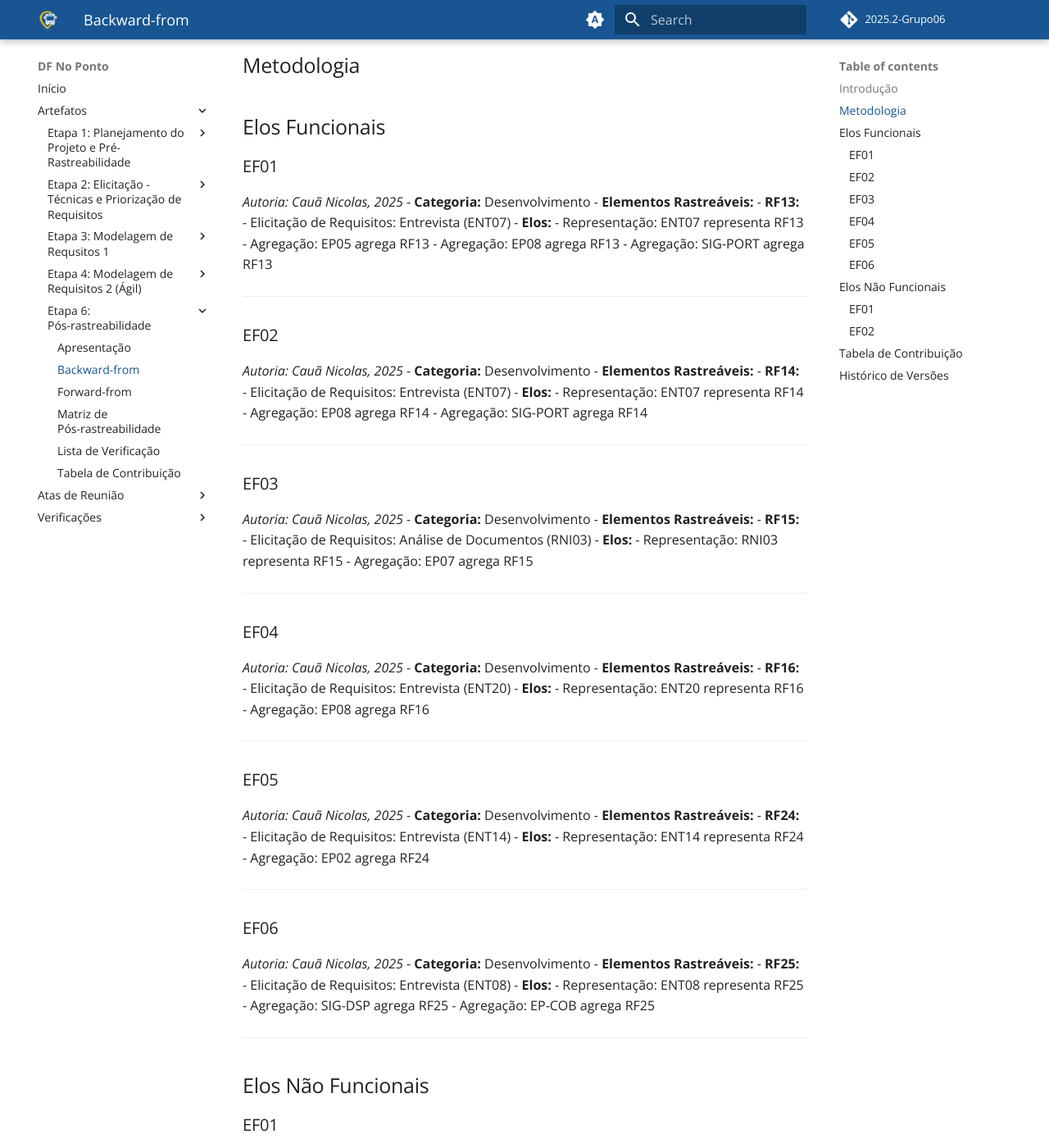
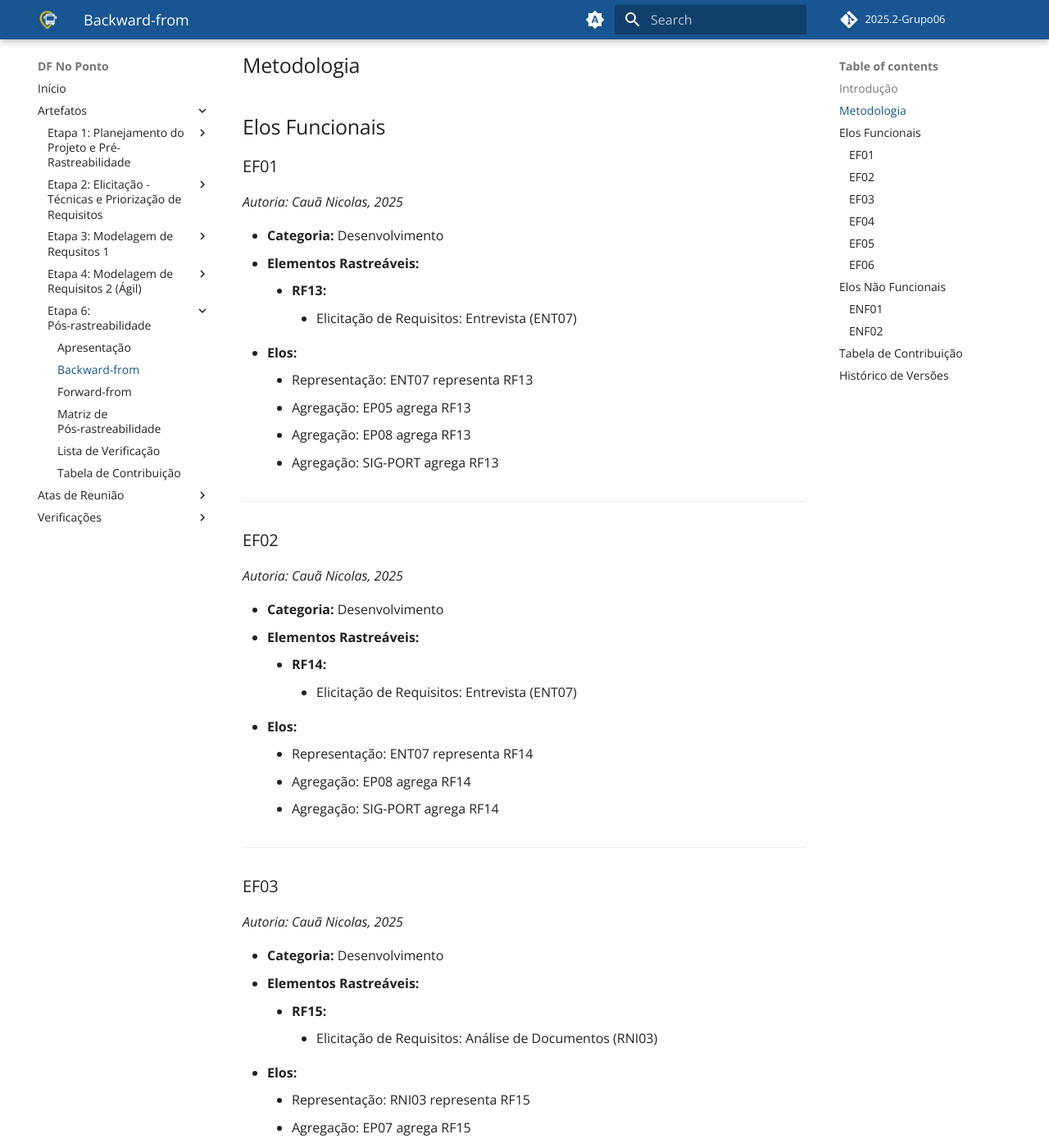
Before and after one commit to Requisitos-de-Software/2025.2-Grupo06, an MkDocs documentation site: the page built from docs/pos-rastreabilidade/backward.md, in a window 1280 px wide and 1400 px high, scrolled down 193 px. Shown: the whole window at 82% size. Built offline with MkDocs 1.6.1 and Material for MkDocs 9.7.7, drawn with Linux system fonts in a browser that asks for light colours; comment, search, counter and statistics services are not loaded; some of the changed text lies outside the part shown.

Commit message:
correção backward-from

```diff
--- a/docs/pos-rastreabilidade/backward.md
+++ b/docs/pos-rastreabilidade/backward.md
@@ -8,6 +8,7 @@
 
 ### EF01
 *Autoria: Cauã Nicolas, 2025*
+
 - **Categoria:** Desenvolvimento
 - **Elementos Rastreáveis:**
     - **RF13:**
@@ -22,6 +23,7 @@
 
 ### EF02
 *Autoria: Cauã Nicolas, 2025*
+
 - **Categoria:** Desenvolvimento
 - **Elementos Rastreáveis:**
     - **RF14:**
@@ -35,6 +37,7 @@
 
 ### EF03
 *Autoria: Cauã Nicolas, 2025*
+
 - **Categoria:** Desenvolvimento
 - **Elementos Rastreáveis:**
     - **RF15:**
@@ -47,6 +50,7 @@
 
 ### EF04
 *Autoria: Cauã Nicolas, 2025*
+
 - **Categoria:** Desenvolvimento
 - **Elementos Rastreáveis:**
     - **RF16:**
@@ -59,6 +63,7 @@
 
 ### EF05
 *Autoria: Cauã Nicolas, 2025*
+
 - **Categoria:** Desenvolvimento
 - **Elementos Rastreáveis:**
     - **RF24:**
@@ -71,6 +76,7 @@
 
 ### EF06
 *Autoria: Cauã Nicolas, 2025*
+
 - **Categoria:** Desenvolvimento
 - **Elementos Rastreáveis:**
     - **RF25:**
@@ -84,8 +90,9 @@
 
 ## Elos Não Funcionais
 
-### EF01
+### ENF01
 *Autoria: Cauã Nicolas, 2025*
+
 - **Categoria:** Desenvolvimento
 - **Elementos Rastreáveis:**
     - **RNF04:**
@@ -94,8 +101,9 @@
 
 ---
 
-### EF02
+### ENF02
 *Autoria: Cauã Nicolas, 2025*
+
 - **Categoria:** Desenvolvimento
 - **Elementos Rastreáveis:**
     - **RNF05:**
```
